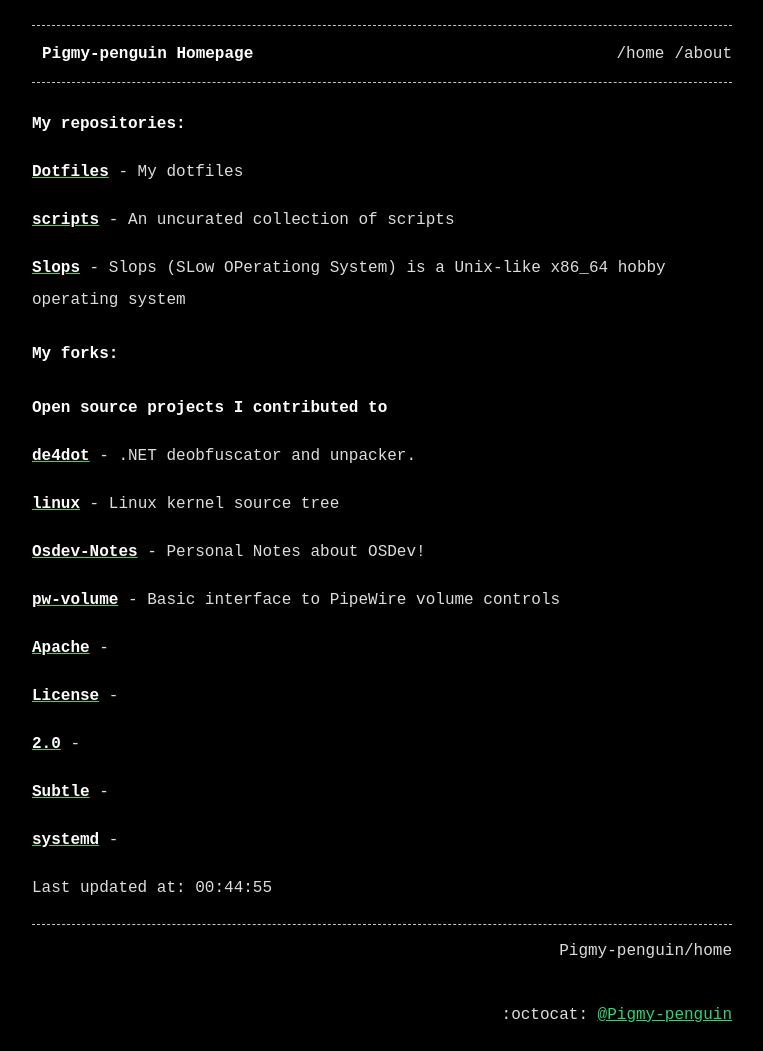
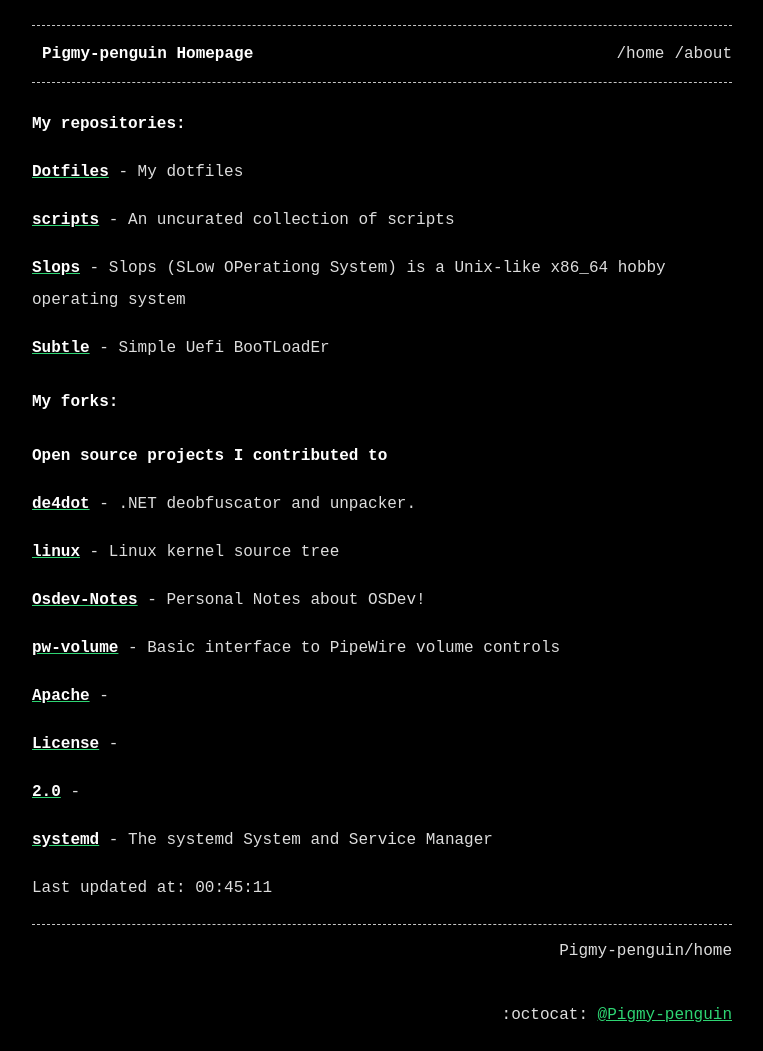
Before and after one commit to Pigmy-penguin/Pigmy-penguin.github.io, a Jekyll site: the page built from index.md, in a window 1280 px wide. Shown: the whole page, without its empty margins (258-1021 px from the left). Built offline with Jekyll 4.4.1, drawn with Linux system fonts in a browser that asks for light colours.

Commit message:
Auto updating the website

```diff
--- a/index.md
+++ b/index.md
@@ -12,6 +12,8 @@ title: Pigmy-penguin Homepage
 [**scripts**](https://github.com/Pigmy-penguin/scripts) - An uncurated collection of scripts
 
 [**Slops**](https://github.com/Pigmy-penguin/Slops) - Slops (SLow OPerationg System) is a Unix-like x86_64 hobby operating system
+
+[**Subtle**](https://github.com/Pigmy-penguin/Subtle) - Simple Uefi BooTLoadEr
 
 ## My forks:
 ### Open source projects I contributed to
@@ -30,9 +32,7 @@ title: Pigmy-penguin Homepage
 
 [**2.0**](https://github.com/Pigmy-penguin/2.0) -
 
-[**Subtle**](https://github.com/Pigmy-penguin/Subtle) -
-
-[**systemd**](https://github.com/Pigmy-penguin/systemd) -
+[**systemd**](https://github.com/Pigmy-penguin/systemd) - The systemd System and Service Manager
 
 
-Last updated at: 00:44:55
+Last updated at: 00:45:11
```
Also changed, not shown: 2 other files.
